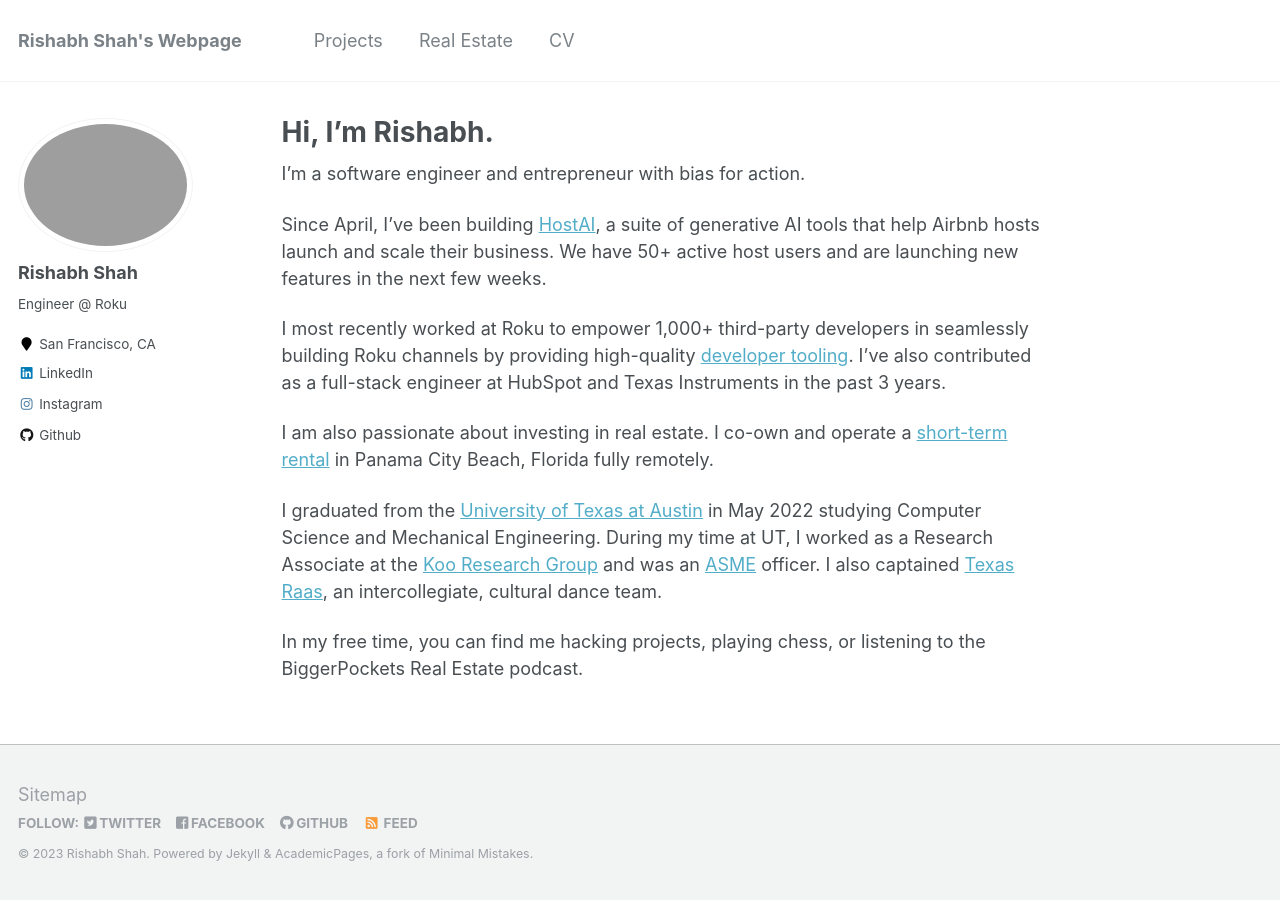
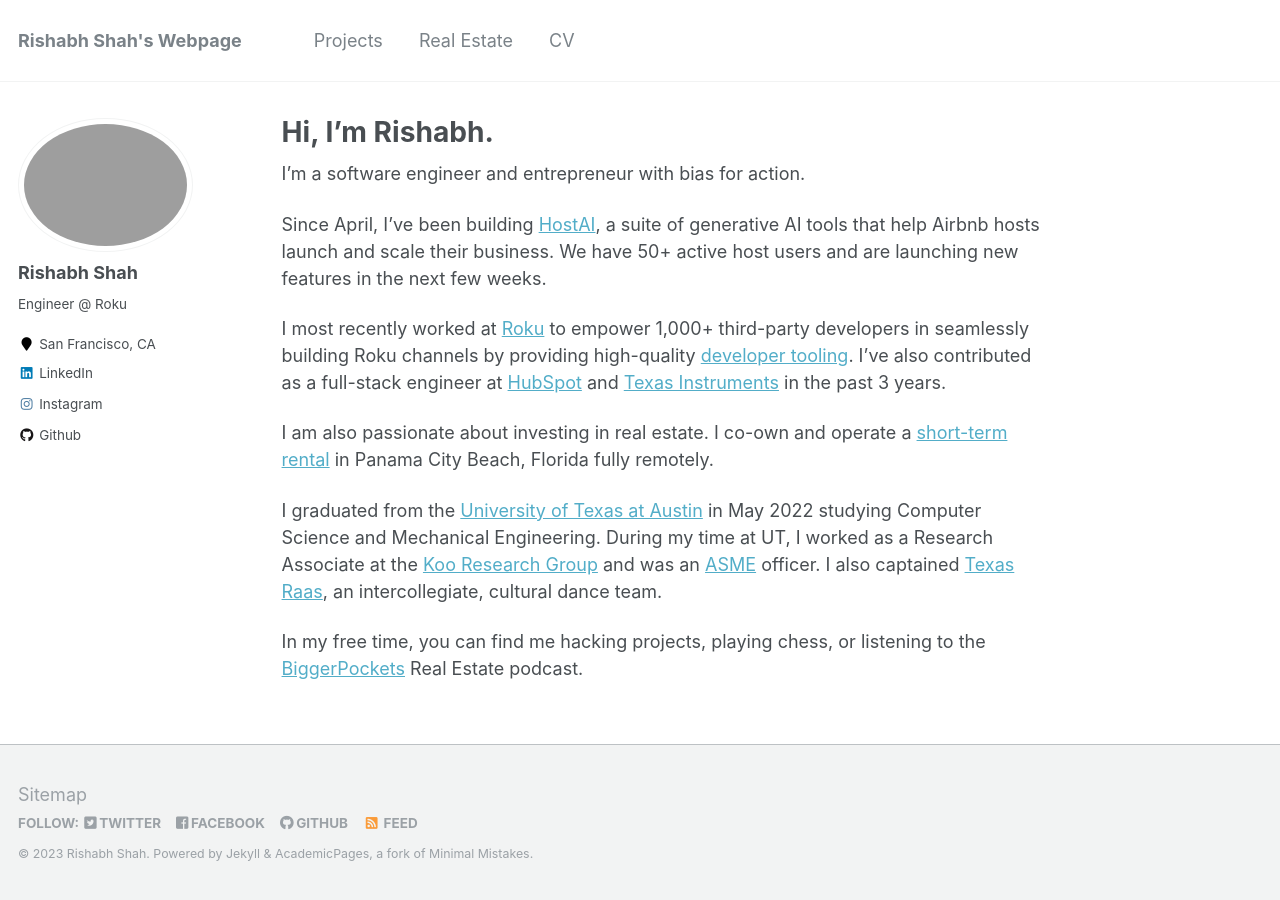
Before and after one commit to shahrishabh7/shahrishabh7.github.io, a Jekyll site: the page built from _pages/about.md, in a window 1280 px wide. Built offline with Jekyll 4.4.1, drawn with Linux system fonts in a browser that asks for light colours; part of the change alters nothing that is shown.

Commit message:
added links to companies

```diff
--- a/_pages/about.md
+++ b/_pages/about.md
@@ -12,10 +12,10 @@ I’m a software engineer and entrepreneur with bias for action.
 
 Since April, I've been building [HostAI](https://host-ai-landing.vercel.app/), a suite of generative AI tools that help Airbnb hosts launch and scale their business. We have 50+ active host users and are launching new features in the next few weeks.
 
-I most recently worked at Roku to empower 1,000+ third-party developers in seamlessly building Roku channels by providing high-quality [developer tooling](https://devtools.web.roku.com/#unit-test-framework-tool). I’ve also contributed as a full-stack engineer at HubSpot and Texas Instruments in the past 3 years.
+I most recently worked at [Roku](https://www.roku.com/) to empower 1,000+ third-party developers in seamlessly building Roku channels by providing high-quality [developer tooling](https://devtools.web.roku.com/#unit-test-framework-tool). I’ve also contributed as a full-stack engineer at [HubSpot](https://www.hubspot.com/) and [Texas Instruments](https://www.ti.com/) in the past 3 years.
 
 I am also passionate about investing in real estate. I co-own and operate a [short-term rental](/real-estate/real-estate-1/) in Panama City Beach, Florida fully remotely.
 
 I graduated from the [University of Texas at Austin](https://www.utexas.edu/) in May 2022 studying Computer Science and Mechanical Engineering. During my time at UT, I worked as a Research Associate at the [Koo Research Group](https://www.me.utexas.edu/people/faculty-directory/koo) and was an [ASME](https://www.utasme.org/) officer. I also captained [Texas Raas](/art/art-1/), an intercollegiate, cultural dance team.
 
-In my free time, you can find me hacking projects, playing chess, or listening to the BiggerPockets Real Estate podcast.
+In my free time, you can find me hacking projects, playing chess, or listening to the [BiggerPockets](https://www.youtube.com/@biggerpockets) Real Estate podcast.
```
